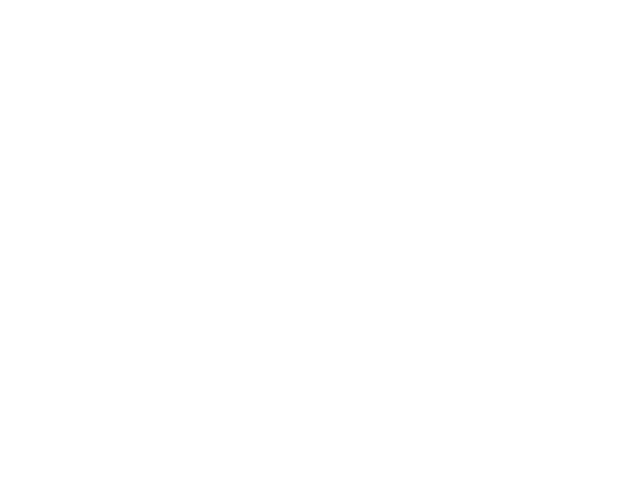
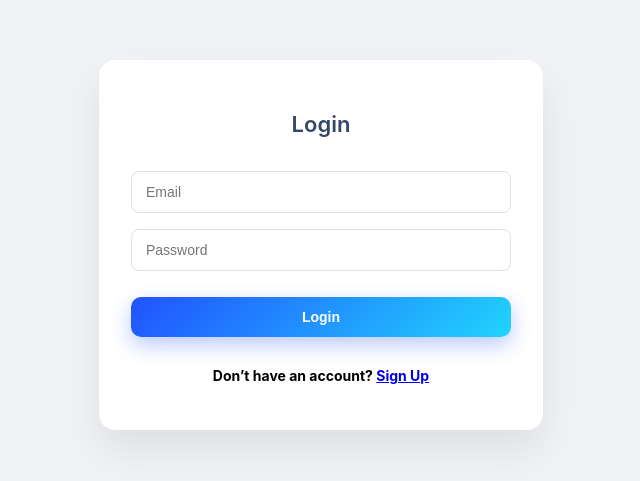
Before and after one commit to Lynnhassan/IDS_FRONTEND_PROJECT, a React (Create React App) app: page /Login in a window 1280 px wide. Before the commit this address had no page. Shown: the part 175-656 px from the top of the page, without its empty margins (319-959 px from the left). Built offline with nearby package versions, Linux system fonts and the light colour scheme.

Commit message:
sigun and login and splashscreen are done and linked togethrt

```diff
--- a/src/component/Authentication/Login.js
+++ b/src/component/Authentication/Login.js
@@ -95,7 +95,7 @@ const Login = () => {
         {loginSuccess && <p style={styles.successText}>Successfully logged in</p>}
 
         <h3 style={{ textAlign: "center", fontSize: "14px" }}>
-          Don’t have an account? <Link to="/">Sign Up</Link>
+          Don’t have an account? <Link to="/Signup">Sign Up</Link>
         </h3>
       </form>
     </div>
--- a/src/component/Authentication/SignUp.js
+++ b/src/component/Authentication/SignUp.js
@@ -191,7 +191,7 @@ setDatabaseError("");
 {messageSuccessful &&  <p style={styles.successText}>  Successfully registered as a {formData.role}</p>}
 <p style={styles.errorText}>{databaseError}</p>
  <h3 style={{ textAlign: "center", fontSize: "14px" }}>
-          Already have an account? <Link to="/">Login</Link>
+          Already have an account? <Link to="/Login">Login</Link>
         </h3>
       </form>
 
--- a/src/component/Splash/SplashScreen.jsx
+++ b/src/component/Splash/SplashScreen.jsx
@@ -20,7 +20,7 @@ export default function SplashScreen() {
     }, exitStartMs);
 
     const navTimer = setTimeout(() => {
-      navigate("/signup", { replace: true });
+      navigate("/Login", { replace: true });
     }, totalMs);
 
     return () => {
--- a/src/index.js
+++ b/src/index.js
@@ -7,6 +7,7 @@ import reportWebVitals from "./reportWebVitals";
 
 import SplashScreen from "./component/Splash/SplashScreen";
 import SignUp from "./component/Authentication/SignUp";
+import Login from "./component/Authentication/Login";
 
 const root = ReactDOM.createRoot(document.getElementById("root"));
 
@@ -15,6 +16,7 @@ root.render(
     <BrowserRouter>
       <Routes>
         <Route path="/" element={<SplashScreen />} />
+        <Route path="/Login" element={<Login/>}/>
         <Route path="/signup" element={<SignUp />} />
       </Routes>
     </BrowserRouter>
```
